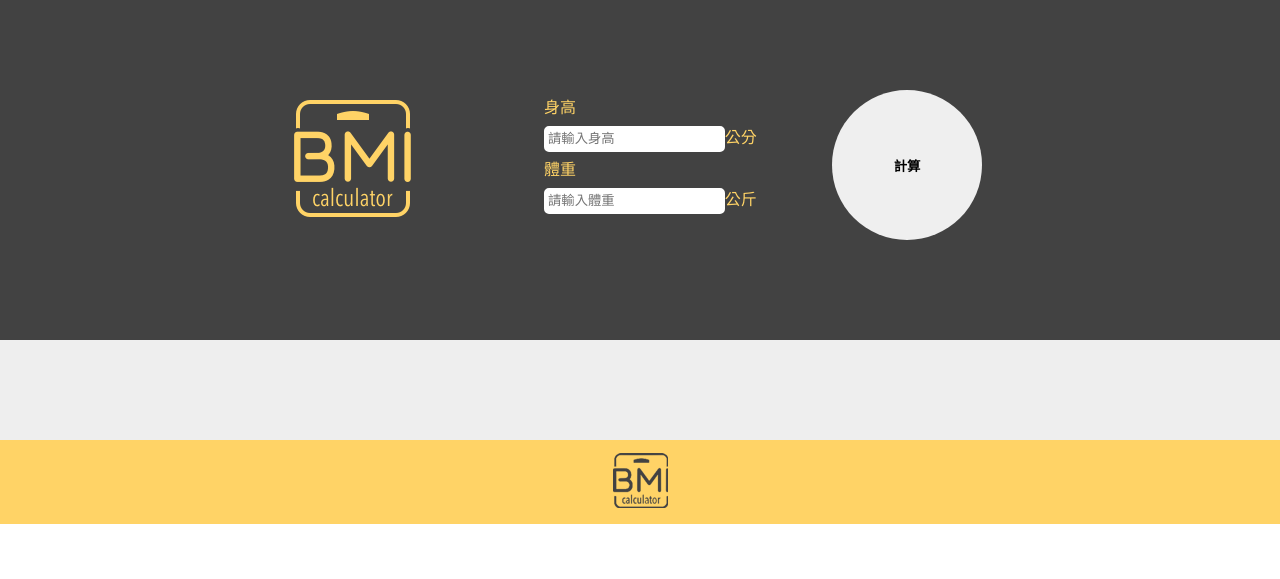
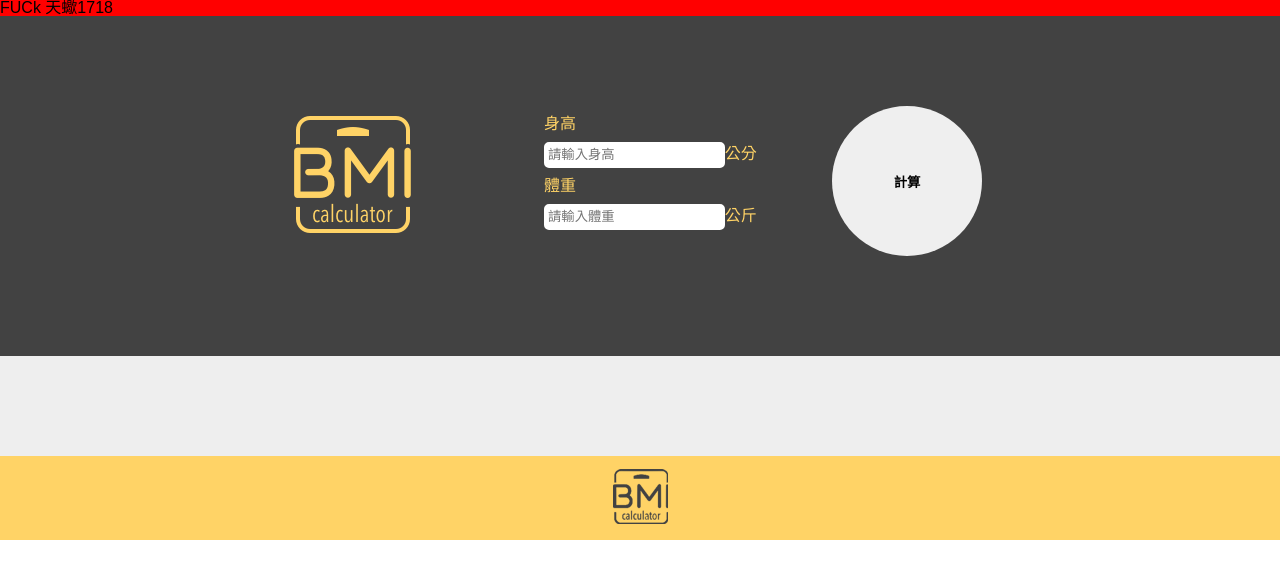
Before and after one commit to chihkaiyang/test, a Jekyll site: the page BMI/index.html, which Jekyll copies as it is, in a window 1280 px wide. Shown: the top 579 px of the page. Built offline with Jekyll 4.4.1, drawn with Linux system fonts in a browser that asks for light colours; nearby versions of some CDN libraries.

Commit message:
BMI version2

```diff
--- a/BMI/index.html
+++ b/BMI/index.html
@@ -12,6 +12,7 @@
 
 <body>
     <div class="wrap">
+        <div style="background-color: red" >FUCk 天蠍1718</div>
         <section class="header ">
             <div class="container flex">
                 <h1><img src="./img/BMICLogo.png" alt=""></h1>
```
